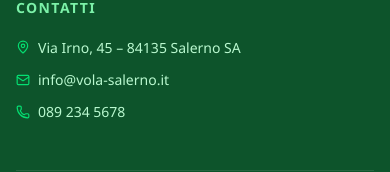
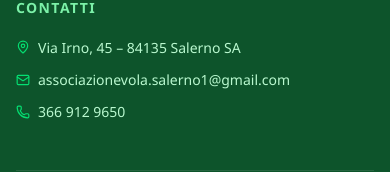
Before and after one commit to associazione-vola/vola-salerno, a React (Vite) app: page / in a window 390 px wide. Shown: the part 7538-7710 px from the top of the page. Built offline with nearby package versions, Linux system fonts and the light colour scheme.

Commit message:
feat(footer): update to real email, phone, Facebook and Instagram URLs

```diff
--- a/src/components/Footer.tsx
+++ b/src/components/Footer.tsx
@@ -30,8 +30,8 @@ export default function Footer() {
             </p>
             <div className="flex gap-3 mt-6">
               {[
-                { icon: <FacebookIcon size={18} />, href: 'https://facebook.com', label: 'Facebook' },
-                { icon: <InstagramIcon size={18} />, href: 'https://instagram.com', label: 'Instagram' },
+                { icon: <FacebookIcon size={18} />, href: 'https://www.facebook.com/share/1aW6P36ibh/', label: 'Facebook' },
+                { icon: <InstagramIcon size={18} />, href: 'https://www.instagram.com/vola_volontariambiente', label: 'Instagram' },
               ].map(({ icon, href, label }) => (
                 <a
                   key={label}
@@ -78,14 +78,14 @@ export default function Footer() {
               </li>
               <li className="flex items-center gap-2">
                 <Mail size={14} className="text-green-400 flex-shrink-0" />
-                <a href="mailto:info@vola-salerno.it" className="hover:text-white transition-colors">
-                  info@vola-salerno.it
+                <a href="mailto:associazionevola.salerno1@gmail.com" className="hover:text-white transition-colors">
+                  associazionevola.salerno1@gmail.com
                 </a>
               </li>
               <li className="flex items-center gap-2">
                 <Phone size={14} className="text-green-400 flex-shrink-0" />
-                <a href="tel:+390892345678" className="hover:text-white transition-colors">
-                  089 234 5678
+                <a href="tel:+393669129650" className="hover:text-white transition-colors">
+                  366 912 9650
                 </a>
               </li>
             </ul>
```
